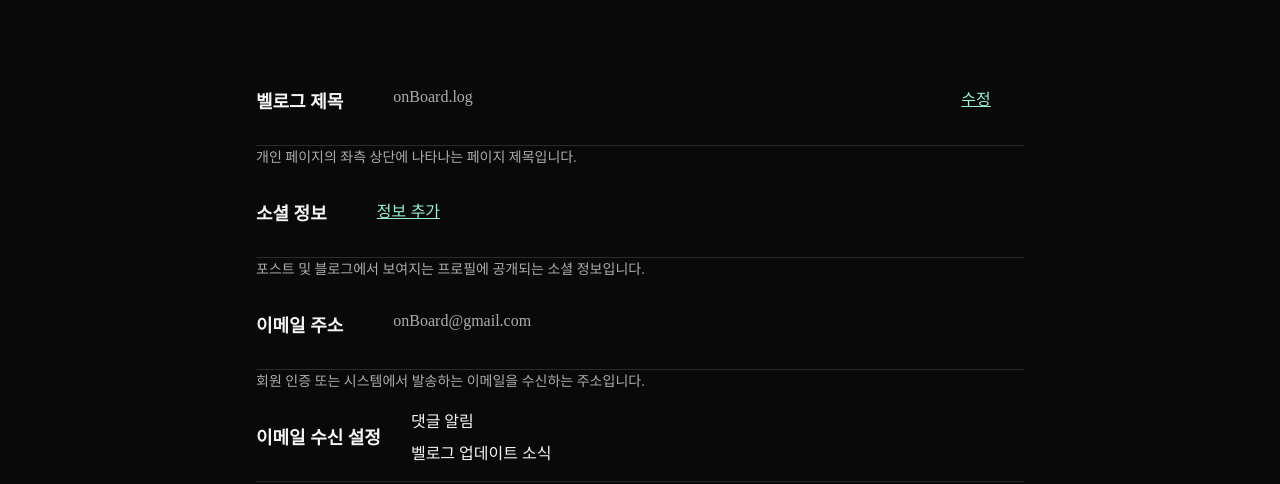
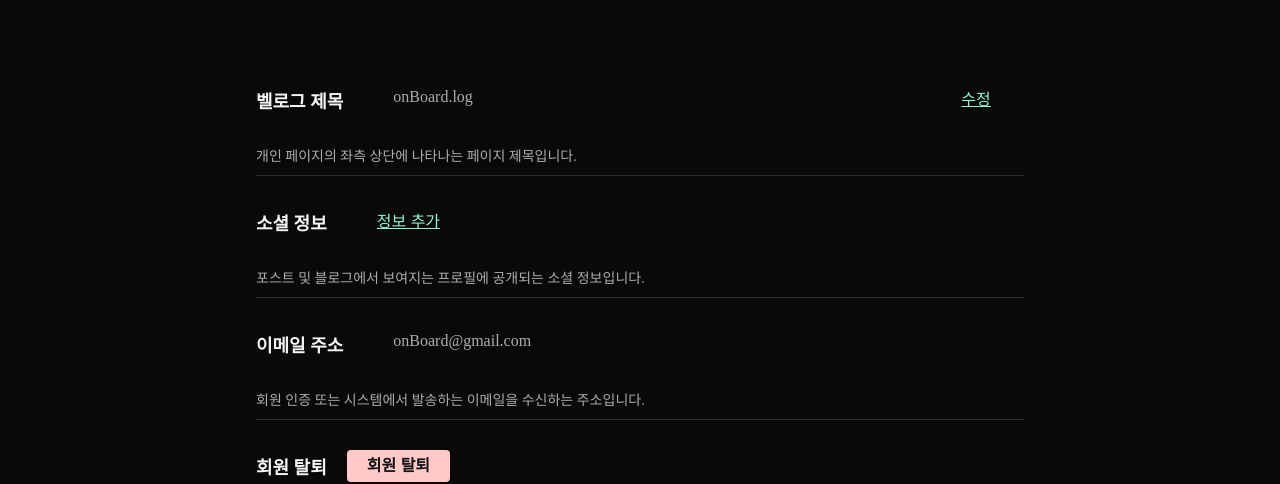
Before and after one commit to saehwa95/clone-velog, a React (Create React App) app: page /userinfo in a window 1280 px wide. Shown: the part 316-800 px from the top of the page. Built offline with nearby package versions, Linux system fonts and the light colour scheme.

Commit message:
:art: UserInfo 코드 구조 개선

```diff
--- a/src/pages/Userinfo/UserInfo.jsx
+++ b/src/pages/Userinfo/UserInfo.jsx
@@ -22,6 +22,7 @@ const UserInfo = () => {
             </StInfoArea>
           </StHeaderContainer>
           <StBodyContainer>
+            <StBodyWrapper>
               <StBodyContentBox>
                 <h3>벨로그 제목</h3>
 
@@ -31,6 +32,9 @@ const UserInfo = () => {
               <div className="textColor">
                 개인 페이지의 좌측 상단에 나타나는 페이지 제목입니다.
               </div>
+            </StBodyWrapper>
+
+            <StBodyWrapper>
               <StBodyContentBox>
                 <h3>소셜 정보</h3>
                 <button className="marginbtn">정보 추가</button>
@@ -38,6 +42,8 @@ const UserInfo = () => {
               <div className="textColor">
                 포스트 및 블로그에서 보여지는 프로필에 공개되는 소셜 정보입니다.
               </div>
+            </StBodyWrapper>
+            <StBodyWrapper>
               <StBodyContentBox>
                 <h3>이메일 주소</h3>
                 <StEditTitle>onBoard@gmail.com</StEditTitle>
@@ -45,20 +51,17 @@ const UserInfo = () => {
               <div className="textColor">
                 회원 인증 또는 시스템에서 발송하는 이메일을 수신하는 주소입니다.
               </div>
-            <StBodyContentBox>
-              <h3>이메일 수신 설정</h3>
-              <div className="divColumn">
-                <div>댓글 알림</div>
-                <div>벨로그 업데이트 소식</div>
-              </div>
-            </StBodyContentBox>
+            </StBodyWrapper>
+            <StBodyWrapper>
               <StBodyContentBox>
                 <h3>회원 탈퇴</h3>
                 <StUserDeleteBtn>회원 탈퇴</StUserDeleteBtn>
               </StBodyContentBox>
               <div className="textColor">
-              탈퇴 시 작성하신 포스트 및 댓글이 모두 삭제되며 복구되지 않습니다.
+                탈퇴 시 작성하신 포스트 및 댓글이 모두 삭제되며 복구되지
+                않습니다.
               </div>
+            </StBodyWrapper>
           </StBodyContainer>
         </StContainer>
       </StMainContainer>
@@ -188,12 +191,12 @@ const StBodyContainer = styled.div`
   .textColor {
     color: #acacac;
     font-size: 0.875rem;
+    margin-bottom: 10px;
   }
 `;
 const StBodyContentBox = styled.div`
   width: 768px;
   height: 91px;
-  border-bottom: 1px solid #2a2a2a;
   display: flex;
   align-items: center;
   h3 {
@@ -231,7 +234,11 @@ const StUserDeleteBtn = styled.button`
   height: 2rem !important;
   font-size: 1rem !important;
   margin-left: 20px;
-  line-height: 0 !important;
+  text-decoration: none !important;
 `;
-
+const StBodyWrapper = styled.div`
+  display: flex;
+  flex-direction: column;
+  border-bottom: 1px solid #2a2a2a;
+`;
 export default UserInfo;
```
Lines whose indentation alone changed are shown as unchanged.
